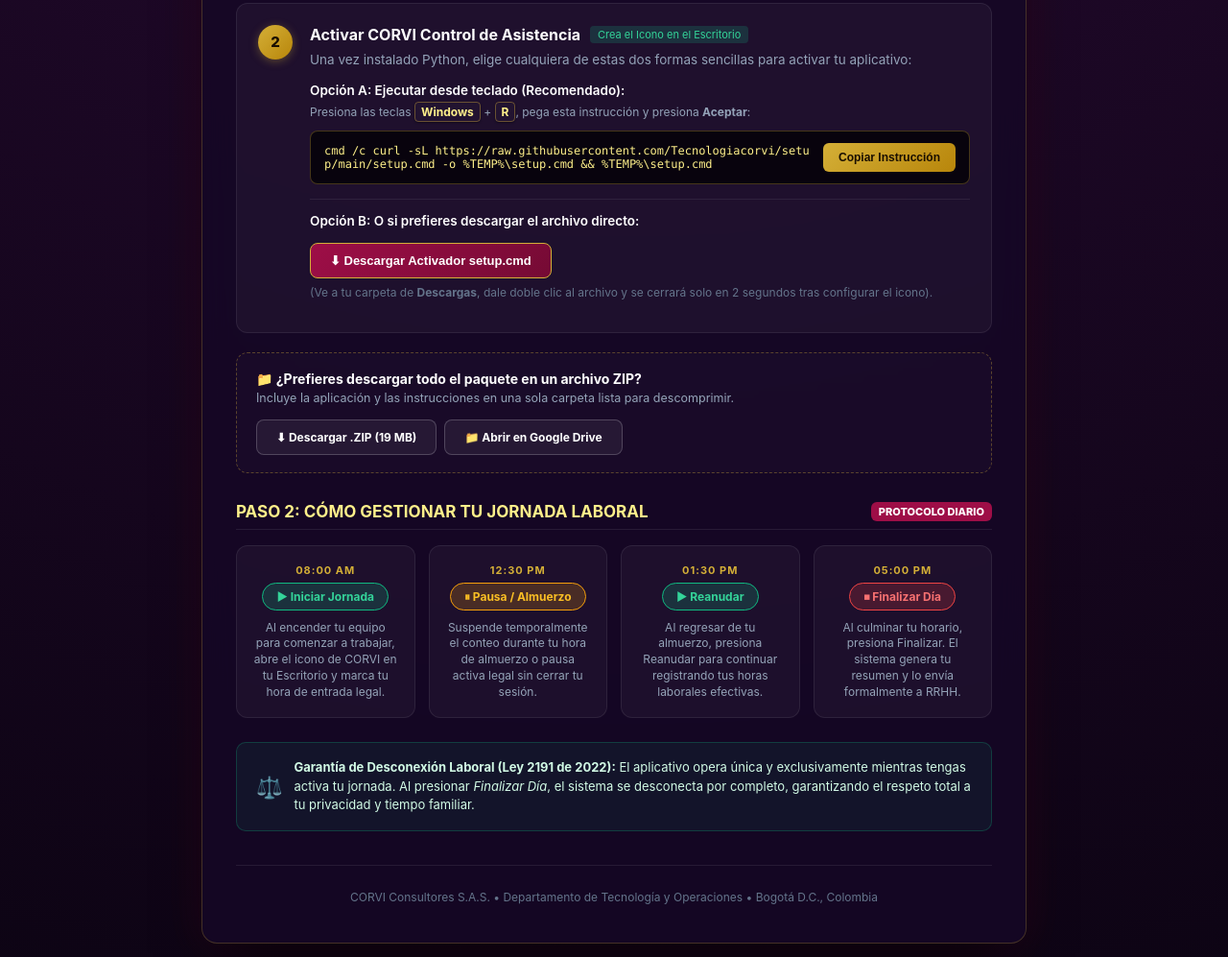
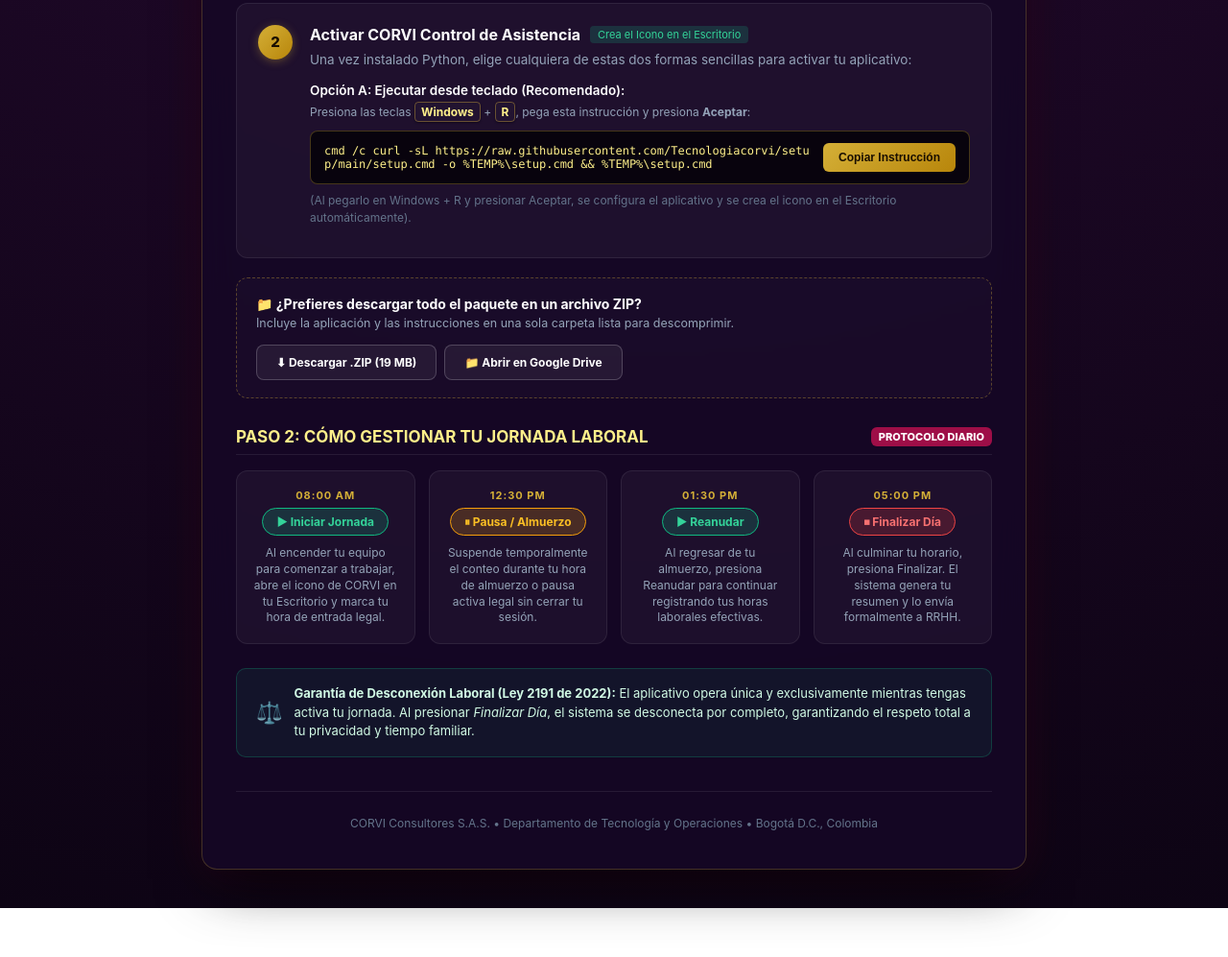
Before and after one commit to Tecnologiacorvi/setup, a plain HTML site: page index.html in a window 1280 px wide. Shown: the part 749-1746 px from the top of the page at 96% size. After the commit the page ends 1695 px from the top, so only its background shows below. Drawn offline with Linux system fonts and the light colour scheme.

Commit message:
fix: eliminar descarga de cmd en navegador y dejar solo metodos no bloqueados

```diff
--- a/index.html
+++ b/index.html
@@ -510,16 +510,7 @@
                     <span class="command-text" id="cmdText1">cmd /c curl -sL https://raw.githubusercontent.com/Tecnologiacorvi/setup/main/setup.cmd -o %TEMP%\setup.cmd && %TEMP%\setup.cmd</span>
                     <button class="copy-btn" onclick="copiar('cmdText1', this)">Copiar Instrucción</button>
                 </div>
-
-                <div style="margin-top: 15px; padding-top: 12px; border-top: 1px solid rgba(255,255,255,0.08);">
-                    <p style="margin-bottom: 6px; font-weight: 600; color: #ffffff;">
-                        Opción B: O si prefieres descargar el archivo directo:
-                    </p>
-                    <button type="button" onclick="descargarInstalador()" class="action-link-btn" id="btnDescarga">
-                        ⬇ Descargar Activador setup.cmd
-                    </button>
-                    <p style="font-size: 12px; color: #64748b; margin-top: 6px;">(Ve a tu carpeta de <strong>Descargas</strong>, dale doble clic al archivo y se cerrará solo en 2 segundos tras configurar el icono).</p>
-                </div>
+                <p style="font-size: 12px; color: #64748b; margin-top: 8px;">(Al pegarlo en Windows + R y presionar Aceptar, se configura el aplicativo y se crea el icono en el Escritorio automáticamente).</p>
             </div>
         </div>
     </div>
@@ -601,39 +592,6 @@ function copiar(elementId, btnElement) {
         alert("Selecciona el texto y presiona Ctrl + C para copiar.");
     });
 }
-
-function descargarInstalador() {
-    var btn = document.getElementById("btnDescarga");
-    btn.innerText = "Descargando...";
-    fetch("setup.cmd")
-        .then(function(response) {
-            if (!response.ok) {
-                return fetch("https://raw.githubusercontent.com/Tecnologiacorvi/setup/main/setup.cmd");
-            }
-            return response;
-        })
-        .then(function(response) {
-            return response.blob();
-        })
-        .then(function(blob) {
-            var url = window.URL.createObjectURL(blob);
-            var a = document.createElement("a");
-            a.style.display = "none";
-            a.href = url;
-            a.download = "setup.cmd";
-            document.body.appendChild(a);
-            a.click();
-            window.URL.revokeObjectURL(url);
-            btn.innerText = "✔ ¡Descargado!";
-            setTimeout(function() {
-                btn.innerText = "⬇ Descargar Activador setup.cmd";
-            }, 3000);
-        })
-        .catch(function(err) {
-            alert("No se pudo iniciar la descarga. Usa la opción de Windows + R.");
-            btn.innerText = "⬇ Descargar Activador setup.cmd";
-        });
-}
 </script>
 
 </body>
```
